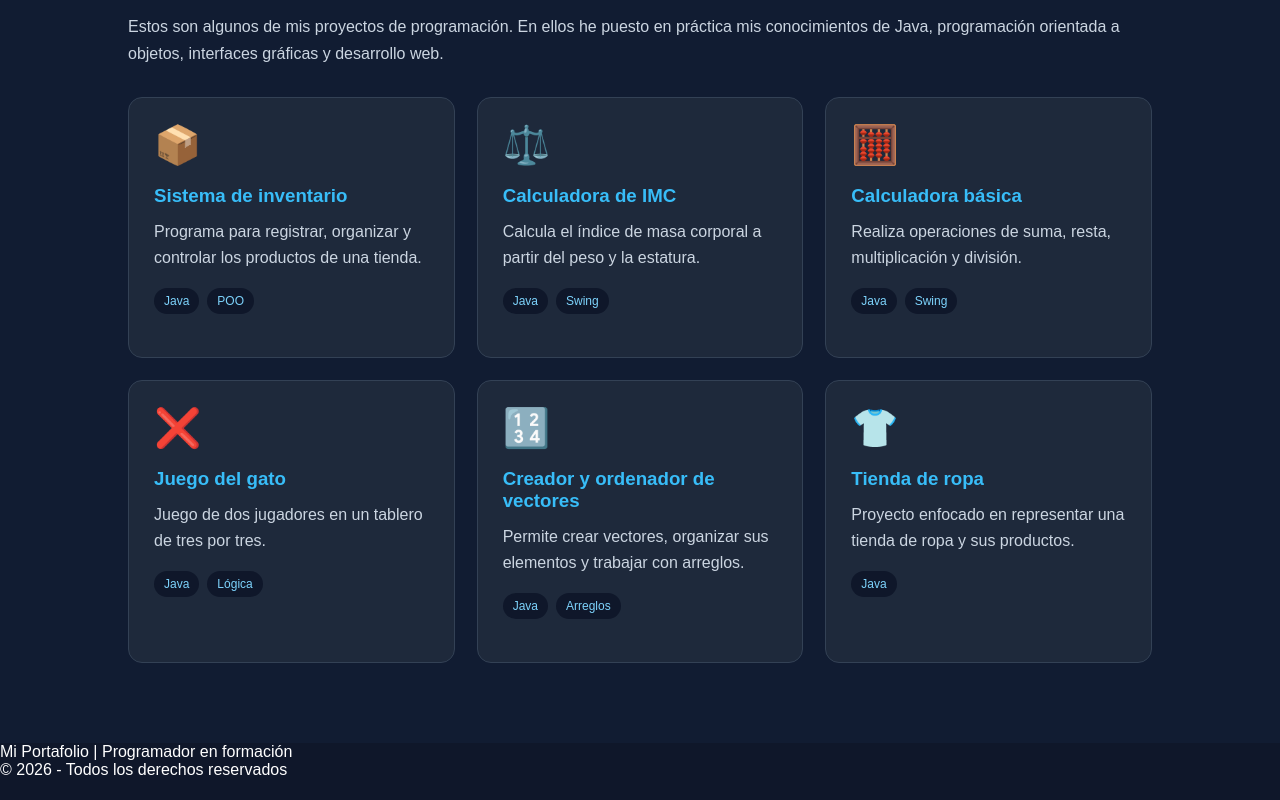
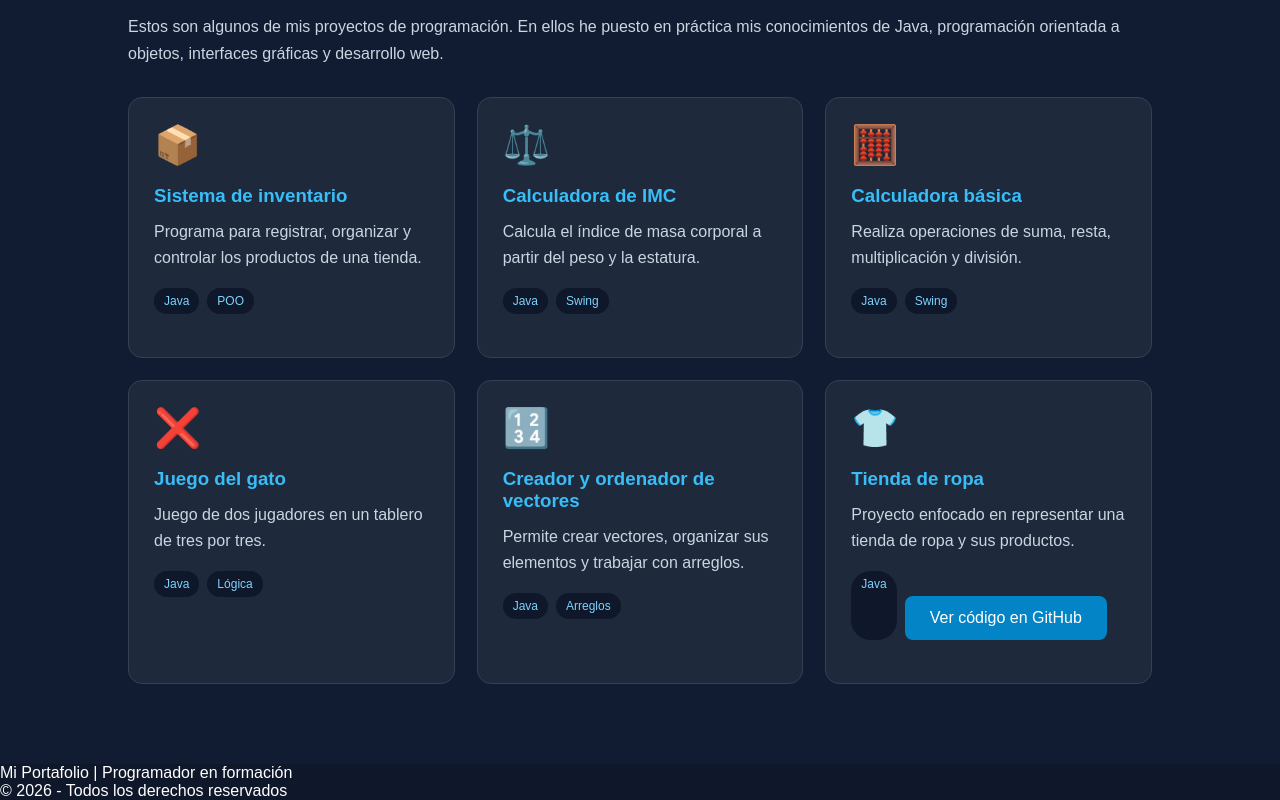
Before and after one commit to 7dvm5jh47b-art/mi-portafolio, a plain HTML site: page index.html in a window 1280 px wide. Shown: the part 1515-2315 px from the top of the page. Before the commit the page ends 2294 px from the top, so only its background shows below. Drawn offline with Linux system fonts and the light colour scheme.

Commit message:
Update index.html

```diff
--- a/index.html
+++ b/index.html
@@ -435,6 +435,12 @@ footer {
             tienda de ropa y sus productos.</p>
             <div class="tecnologias">
                 <span>Java</span>
+                <a href="https://github.com/7dvm5jh47b-art/tienda-ropa-java"
+   target="_blank"
+   rel="noopener noreferrer"
+   class="boton">
+   Ver código en GitHub
+</a>
             </div>
         </div>
 
```
